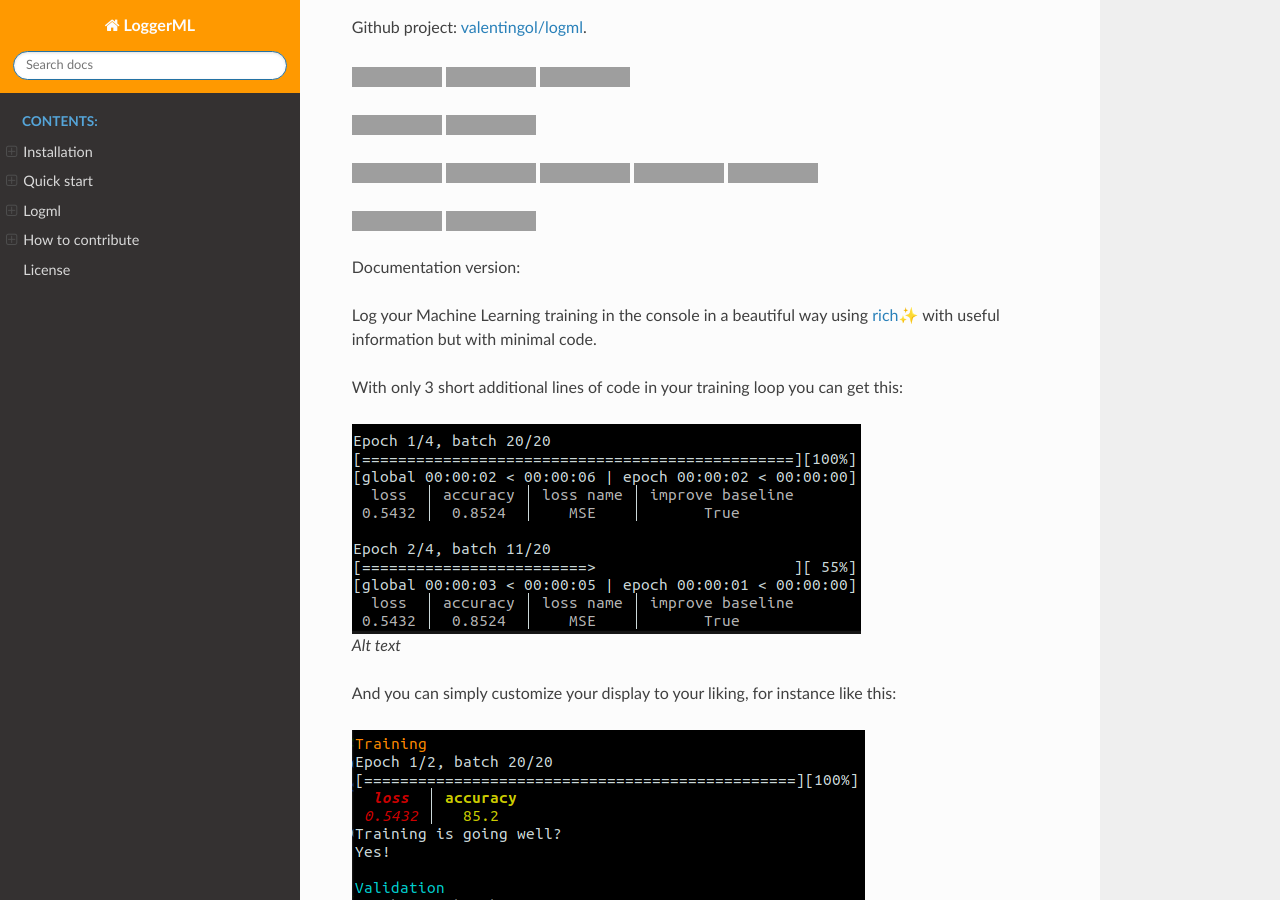
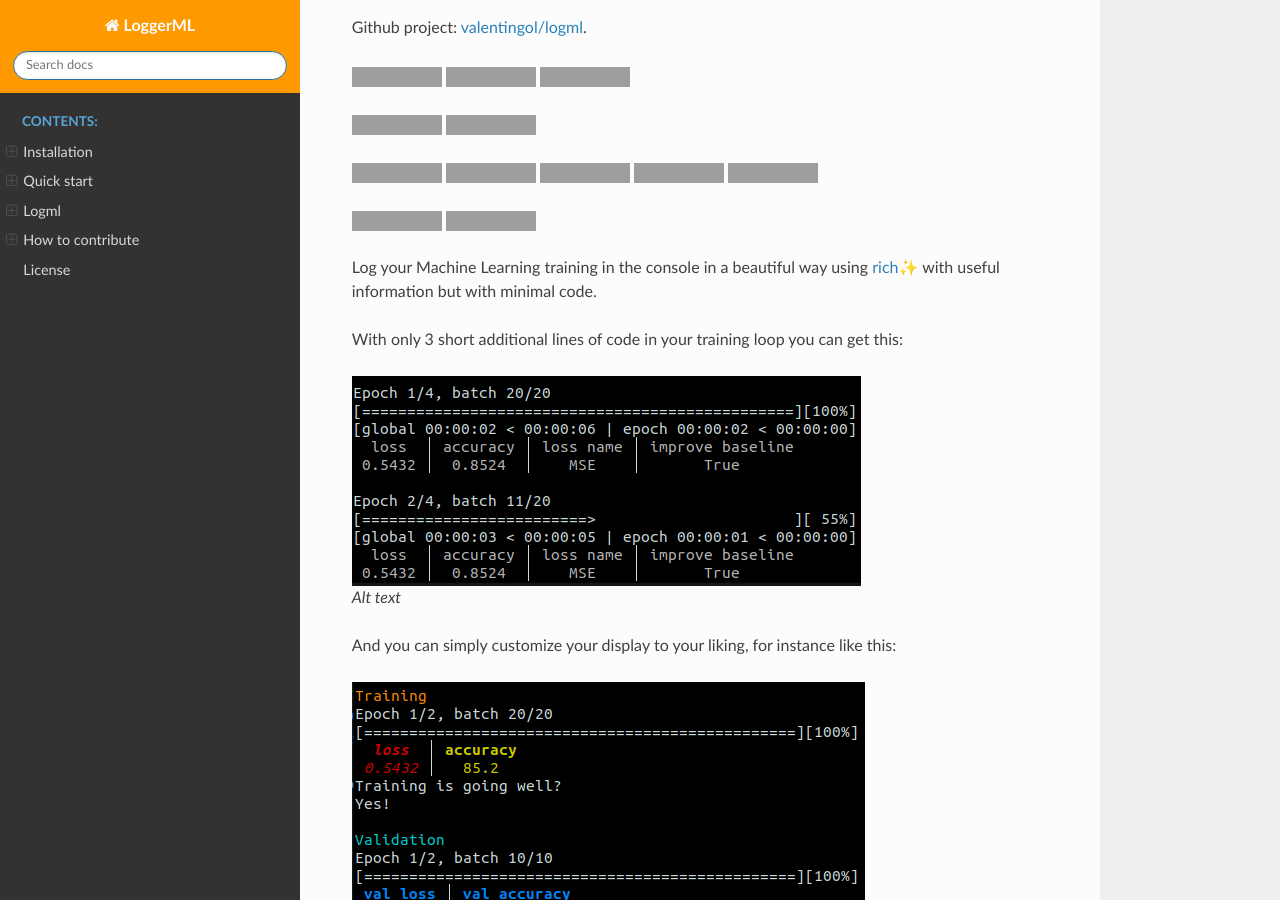
Before and after one commit to valentingol/logml, a Sphinx documentation site: the page built from docs/index.rst, in a window 1280 px wide and 900 px high, scrolled down 311 px, cut to the strip 0-900 px from the top of the window. Built offline with Sphinx 7.4.7 and the Read the Docs theme 2.0.0, drawn with Linux system fonts in a browser that asks for light colours; the version number could not be read and is left out; grey boxes are pictures that could not be loaded.

Commit message:
📝 Remove bugged version display

```diff
--- a/docs/index.rst
+++ b/docs/index.rst
@@ -22,9 +22,6 @@ Github project:
 |Ruff| |Flake8| |Pydocstyle| |MyPy| |PyLint|
 
 |Tests| |Coverage|
-
-Documentation version:
-|version|
 
 Log your Machine Learning training in the console in a beautiful way
 using `rich <https://github.com/Textualize/rich>`__\ ✨ with useful
```
